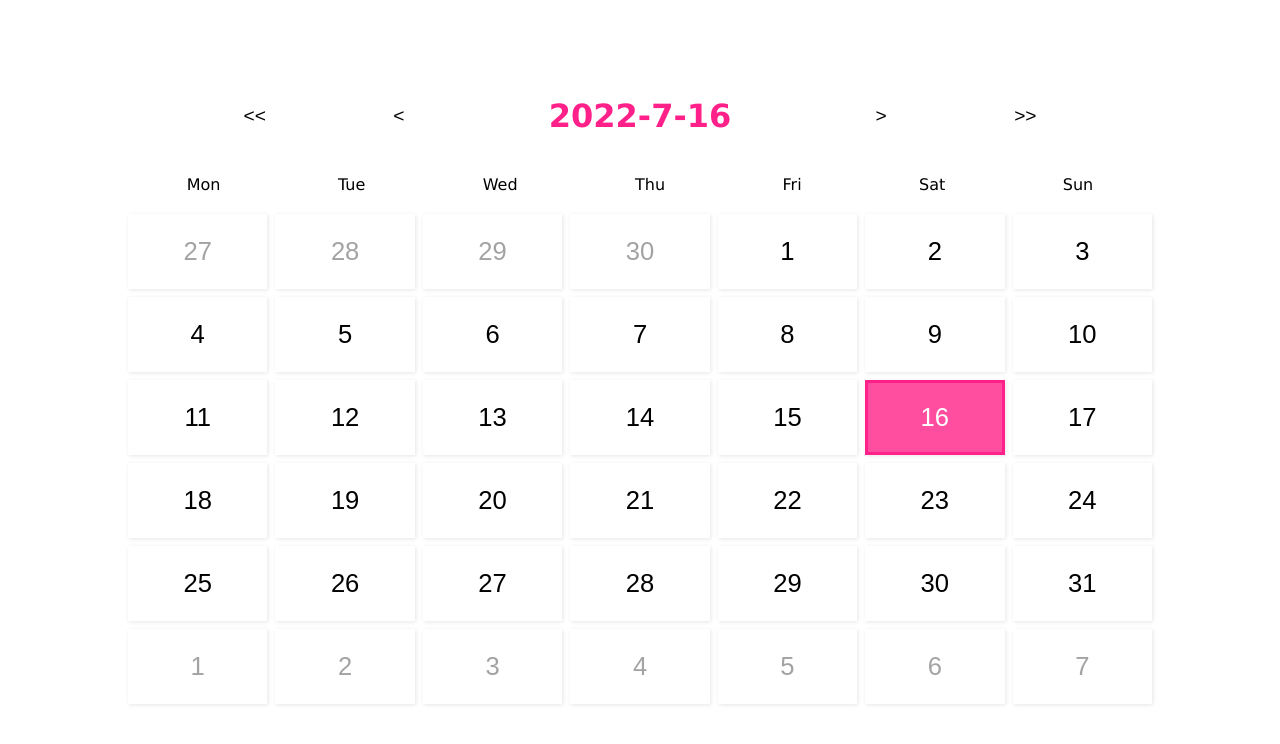
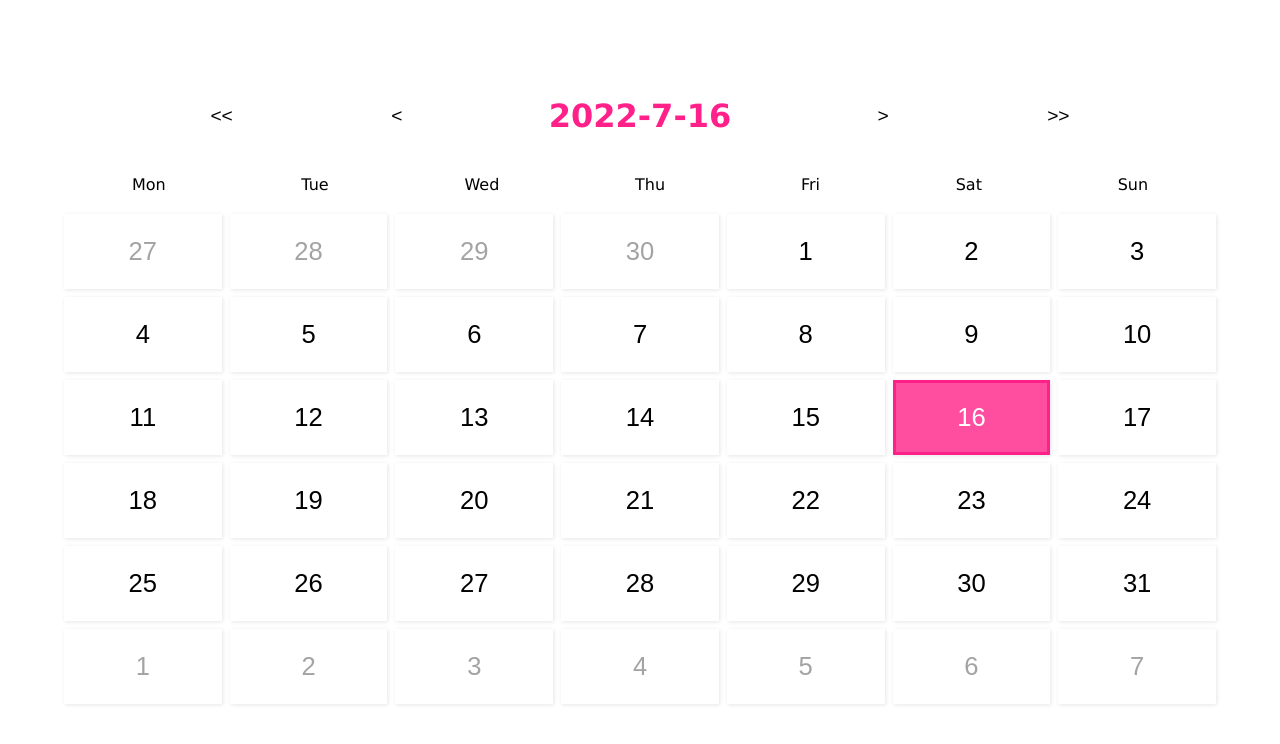
Before and after one commit to CodeSteppe/calendar, a plain HTML site: page index.html in a window 1280 px wide. Drawn offline with Linux system fonts and the light colour scheme.

Commit message:
update styles

```diff
--- a/style.css
+++ b/style.css
@@ -1,3 +1,6 @@
+:root {
+  font-size: 2vmin;
+}
 * {
   margin: 0;
   padding: 0;
@@ -13,7 +16,7 @@ body {
 }
 
 .calendar {
-  width: 80vw;
+  width: 90vw;
   user-select: none;
 }
 
@@ -28,7 +31,6 @@ body {
   font-size: 2rem;
   font-weight: bold;
   color: #ff2189;
-  min-width: 240px;
   text-align: center;
 }
 
@@ -83,6 +85,6 @@ body {
 }
 
 .date.selected {
-  background-color: rgba(255, 33, 137, 0.8);
+  background-color: #ff2189cc;
   color: #fff;
 }
```
